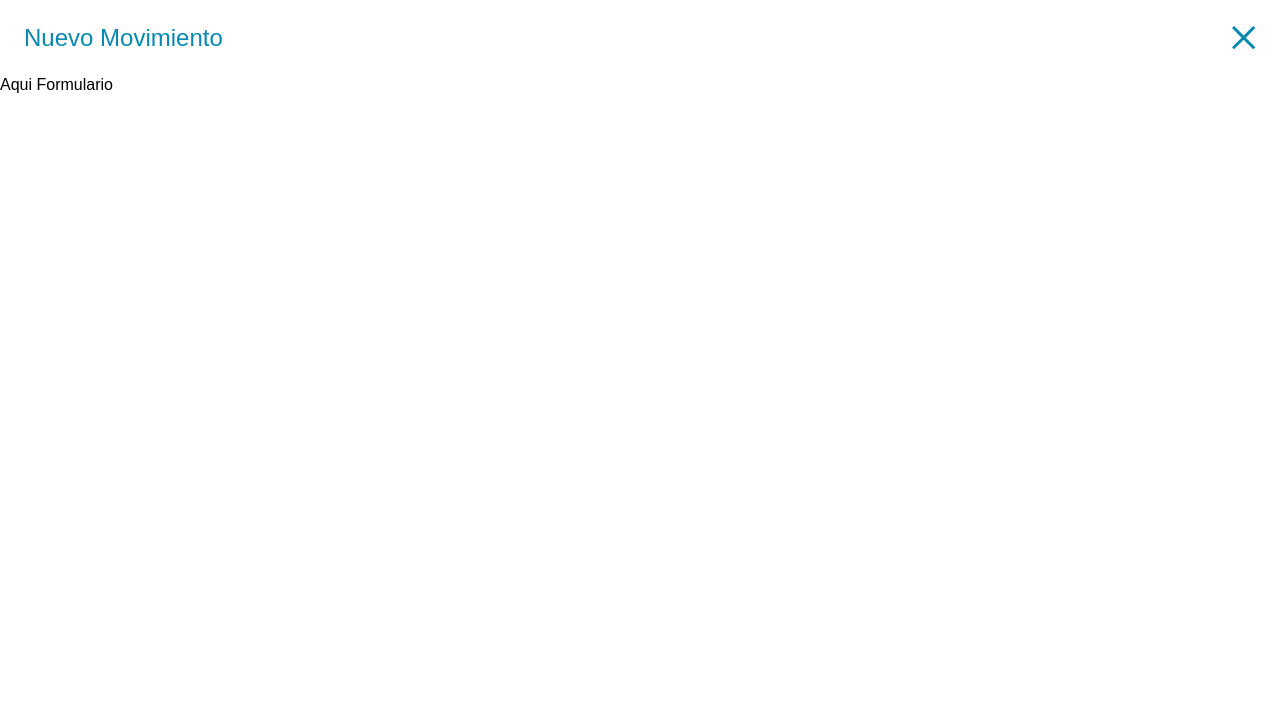
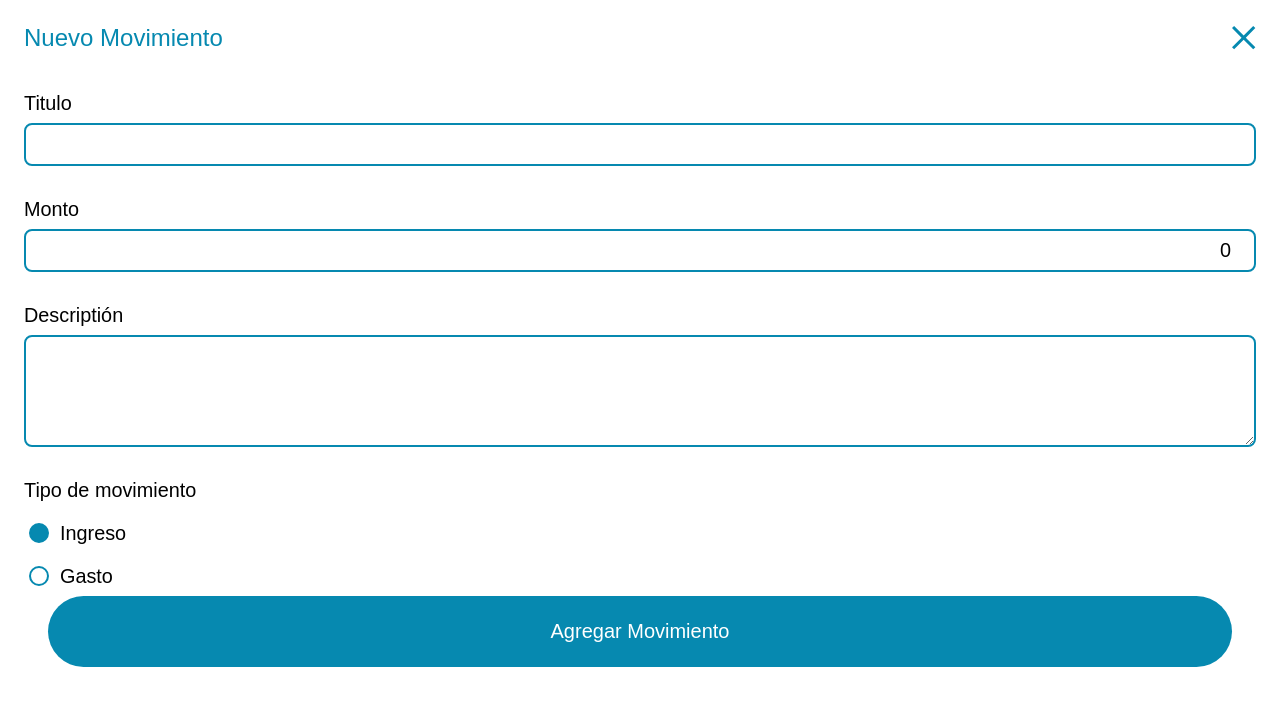
Before and after one commit to codigo-natural/Cashflow, a Vue app: page / in a window 1280 px wide. Both pictures are taken after a click on the button "Agregar Movimiento". Shown: the top 706 px of the page. Built offline with nearby package versions, Linux system fonts and the light colour scheme.

Commit message:
feat 🎉  implement form to add elements

```diff
--- a/src/components/Action.vue
+++ b/src/components/Action.vue
@@ -2,7 +2,34 @@
   <button @click="showModal = true">Agregar Movimiento</button>
   <teleport to="#app">
     <Modal v-show="showModal" @close="showModal = false">
-      Aqui Formulario
+      <form @submit.prevent="submit">
+        <div class="field">
+          <label>Titulo</label>
+          <input type="text" v-model="title">
+        </div>
+        <div class="field">
+          <label>Monto</label>
+          <input type="number" v-model="amount">
+        </div>
+        <div class="field">
+          <label>Descriptión</label>
+          <textarea rows="4" v-model="description"></textarea>
+        </div>
+        <div class="field">
+          <label>Tipo de movimiento</label>
+          <label class="radio-label">
+            <input type="radio" v-model="movementType" value="Ingreso" />
+            <span>Ingreso</span>
+          </label>
+          <label class="radio-label">
+            <input type="radio" v-model="movementType" value="Gasto" />
+            <span>Gasto</span>
+          </label>
+          <div class="action">
+            <button>Agregar Movimiento</button>
+          </div>
+        </div>
+      </form>
     </Modal>
   </teleport>
 </template>
@@ -12,6 +39,14 @@
   import Modal from "./Modal.vue"
 
   const showModal = ref(false)
+  const title = ref("")
+  const amount = ref(0)
+  const description = ref("")
+  const movementType = ref("Ingreso")
+
+  const submit = () => {
+    showModal.value = !showModal.value
+  }
 </script>
 
 <style scoped>
```
